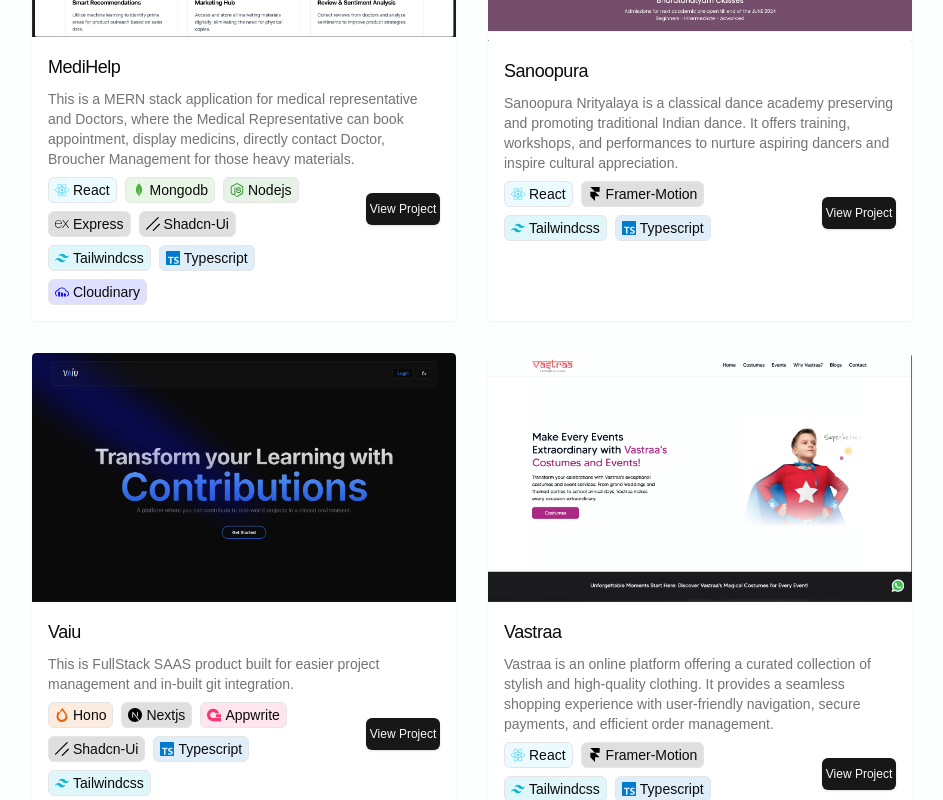
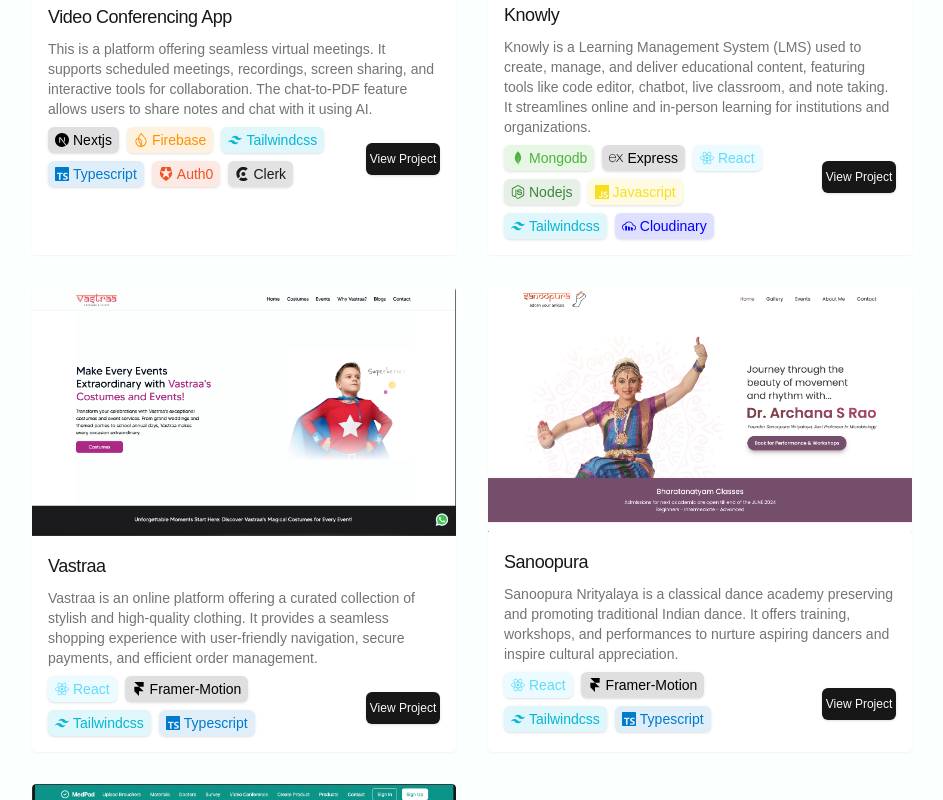
Before and after one commit to KIRAN-BUSARI/Kiran-portfolio, a React (Vite) app: page / in a window 1280 px wide. Shown: the part 1760-2560 px from the top of the page, without its empty margins (168-1111 px from the left). Built offline with nearby package versions, Linux system fonts and the light colour scheme.

Commit message:
Add Achievements component, update styles, and refactor ZoomCard

```diff
--- a/package.json
+++ b/package.json
@@ -19,6 +19,7 @@
     "@vercel/speed-insights": "^1.0.12",
     "class-variance-authority": "^0.7.1",
     "clsx": "^2.1.1",
+    "framer-motion": "^12.0.6",
     "husky": "^9.1.6",
     "lucide-react": "^0.474.0",
     "react": "^18.3.1",
--- a/src/components/Tag.tsx
+++ b/src/components/Tag.tsx
@@ -15,6 +15,9 @@
   SiClerk,
   SiFirebase,
   SiCloudinary,
+  SiJavascript,
+  SiPrisma,
+  SiAuth0,
 } from 'react-icons/si';
 import { Badge } from './ui/badge';
 
@@ -48,7 +51,7 @@
   {
     name: 'nodejs',
     icon: SiNodedotjs,
-    color: '#339933',
+    color: '#3c873a',
   },
   {
     name: 'express',
@@ -100,6 +103,21 @@
     icon: SiCloudinary,
     color: '#0000FF',
   },
+  {
+    name: 'javascript',
+    icon: SiJavascript,
+    color: '#F7DF1E',
+  },
+  {
+    name: 'prisma',
+    icon: SiPrisma,
+    color: '#f1f1f1',
+  },
+  {
+    name: 'auth0',
+    icon: SiAuth0,
+    color: '#EB5424',
+  },
 ];
 
 interface TagProps {
@@ -116,9 +134,8 @@
         return (
           <Badge
             key={tag.name}
-            variant="outline"
             className={cn('gap-1 font-medium transition-colors duration-200')}
-            style={{ backgroundColor: `${tag.color}20` }}
+            style={{ backgroundColor: `${tag.color}20`, color: `${tag.color}` }}
             aria-label={`Technology: ${tag.name}`}
           >
             <tag.icon
--- a/src/components/ZoomCard.tsx
+++ b/src/components/projectCard.tsx
@@ -18,7 +18,7 @@
   stacks,
 }: ZoomCardProps) => {
   return (
-    <article className="group overflow-hidden rounded bg-card shadow-sm transition-all duration-300 hover:shadow-md">
+    <article className="group overflow-hidden rounded bg-bg bg-card shadow-sm transition-all duration-300 hover:shadow-md">
       <figure className="overflow-hidden rounded-t-[4px]">
         <img
           src={image}
@@ -31,7 +31,7 @@
         />
       </figure>
       <div className="flex flex-col space-y-2 p-4">
-        <h2 className="text-center text-lg font-medium tracking-tight lg:text-start">
+        <h2 className="text-center text-lg font-medium tracking-tight text-primary lg:text-start">
           {title}
         </h2>
         <p className="text-center text-sm text-muted-foreground lg:text-start">
--- a/src/index.css
+++ b/src/index.css
@@ -29,7 +29,7 @@
     /* Adjust this value to change the length */
     bottom: -4px;
     height: 3px;
-    background-color: hsl(45, 100%, 60%);
+    background-color: rgb(255, 204, 51);
     transform: scaleX(0);
     /* Initially invisible */
     transform-origin: bottom right;
--- a/src/pages/Achievements.tsx
+++ b/src/pages/Achievements.tsx
@@ -1,5 +1,89 @@
+import { motion } from 'framer-motion';
+
+interface Achievement {
+  year: string;
+  title: string;
+  description: string;
+  category: 'award' | 'certification' | 'education' | 'work' | 'price money';
+}
+
+const achievements: Achievement[] = [
+  {
+    year: '2023',
+    title: 'Full Stack Developer Certification',
+    description:
+      'Completed advanced web development certification with expertise in modern frameworks and best practices.',
+    category: 'certification',
+  },
+  {
+    year: '2023',
+    title: 'WAVE-23 Hackathon - 3rd Place',
+    description:
+      'Developed a Learning Management System using MERN stack at the State Level Annual Hackathon, BEC Bagalkot.',
+    category: 'award',
+  },
+  {
+    year: '2024',
+    title: 'HACKB-24 Hackathon - 4th Place',
+    description:
+      'Built a Doctor Appointment System using MERN stack, featuring OpenCV-powered facial recognition for secure authentication.',
+    category: 'award',
+  },
+  {
+    year: '2024',
+    title: 'HACKB-24 2.0 Hackathon - 1st Place',
+    description:
+      'Created a Video Conferencing Application using Next.js, TypeScript, and PostgreSQL. Implemented innovative Chat-to-PDF feature using Generative AI at BITM Ballari State Level Inter-college Hackathon.',
+    category: 'award',
+  },
+];
+
 const Achievements = () => {
-  return <div>Achievements</div>;
+  return (
+    <div className="min-h-auto w-full text-primary" id="achievements">
+      <div className="mb-12">
+        <h1 className="text-4xl font-medium tracking-wide">
+          Achievements
+          <span className="text-secondary">.</span>
+        </h1>
+      </div>
+
+      <div className="relative">
+        {/* Vertical line */}
+        <div className="absolute left-4 h-full w-0.5 bg-secondary md:left-1/2"></div>
+
+        {achievements.map((achievement, index) => (
+          <motion.div
+            key={index}
+            initial={{ opacity: 0, y: 20 }}
+            whileInView={{ opacity: 1, y: 0 }}
+            viewport={{ once: true }}
+            transition={{ duration: 0.5, delay: index * 0.1 }}
+            className={`relative mb-12 flex flex-col gap-8 md:flex-row ${
+              index % 2 === 0 ? 'md:flex-row-reverse' : ''
+            }`}
+          >
+            {/* Timeline dot */}
+            <div className="absolute left-4 mt-1.5 h-4 w-4 -translate-x-2 transform rounded-full bg-secondary md:left-1/2"></div>
+
+            {/* Content */}
+            <div className="ml-12 p-4 md:ml-0 md:w-1/2">
+              <div className="rounded-lg border border-secondary bg-bg p-6 shadow-lg">
+                <span className="font-bold text-secondary">
+                  {achievement.year}
+                </span>
+                <h3 className="mt-2 text-xl font-bold">{achievement.title}</h3>
+                <p className="mt-2 text-gray-500">{achievement.description}</p>
+                <span className="mt-3 inline-block rounded-full bg-secondary/20 px-3 py-1 text-sm capitalize text-primary">
+                  {achievement.category}
+                </span>
+              </div>
+            </div>
+          </motion.div>
+        ))}
+      </div>
+    </div>
+  );
 };
 
 export default Achievements;
--- a/src/pages/Projects.tsx
+++ b/src/pages/Projects.tsx
@@ -1,5 +1,5 @@
 import React, { useRef, useState } from 'react';
-import Card from '../components/ZoomCard';
+import Card from '../components/projectCard';
 import Vastraa from '../assets/projects/vastraa.png';
 import Vaiu from '../assets/projects/vaiu.png';
 import Sanoopura from '../assets/projects/sanoopura.png';
@@ -21,24 +21,6 @@
 
 const cardsData: ProjectData[] = [
   {
-    title: 'Vastraa',
-    image: Vastraa,
-    link: 'https://vastraa.in',
-    category: ['Freelancing', 'Frontend'],
-    description:
-      'Vastraa is an online platform offering a curated collection of stylish and high-quality clothing. It provides a seamless shopping experience with user-friendly navigation, secure payments, and efficient order management.',
-    stack: ['react', 'framer-motion', 'tailwindcss', 'typescript'],
-  },
-  {
-    title: 'Sanoopura',
-    image: Sanoopura,
-    link: 'https://sanoopura.vercel.app',
-    category: ['Freelancing', 'Frontend'],
-    description:
-      'Sanoopura Nrityalaya is a classical dance academy preserving and promoting traditional Indian dance. It offers training, workshops, and performances to nurture aspiring dancers and inspire cultural appreciation.',
-    stack: ['react', 'framer-motion', 'tailwindcss', 'typescript'],
-  },
-  {
     title: 'Vaiu',
     image: Vaiu,
     link: 'https://vaiu.in',
@@ -52,39 +34,6 @@
       'shadcn-ui',
       'typescript',
       'tailwindcss',
-    ],
-  },
-  {
-    title: 'Video Conferencing App',
-    image: VideoConference,
-    link: 'https://www.behance.net/gallery/124837177/Iconography-Favourite-Food-Icons',
-    category: ['Fullstack'],
-    description:
-      'This is a platform offering seamless virtual meetings. It supports scheduled meetings, recordings, screen sharing, and interactive tools for collaboration. The chat-to-PDF feature allows users to share notes and chat with it using AI.',
-    stack: [
-      'nextjs',
-      'firebase',
-      'tailwindcss',
-      'shadcnui',
-      'typescript',
-      'clerk',
-    ],
-  },
-  {
-    title: 'Knowly',
-    image: Knowly,
-    link: 'https://lms-seven-fawn.vercel.app',
-    category: ['Fullstack'],
-    description:
-      'Knowly is a Learning Management System (LMS) used to create, manage, and deliver educational content, featuring tools like code editor, chatbot, live classroom, and note taking. It streamlines online and in-person learning for institutions and organizations.',
-    stack: [
-      'react',
-      'mongodb',
-      'nodejs',
-      'express',
-      'typescript',
-      'tailwindcss',
-      'cloudinary',
     ],
   },
   {
@@ -104,20 +53,72 @@
     ],
   },
   {
+    title: 'Video Conferencing App',
+    image: VideoConference,
+    link: 'https://www.behance.net/gallery/124837177/Iconography-Favourite-Food-Icons',
+    category: ['Fullstack'],
+    description:
+      'This is a platform offering seamless virtual meetings. It supports scheduled meetings, recordings, screen sharing, and interactive tools for collaboration. The chat-to-PDF feature allows users to share notes and chat with it using AI.',
+    stack: [
+      'nextjs',
+      'firebase',
+      'tailwindcss',
+      'shadcnui',
+      'typescript',
+      'auth0',
+      'clerk',
+    ],
+  },
+  {
+    title: 'Knowly',
+    image: Knowly,
+    link: 'https://lms-seven-fawn.vercel.app',
+    category: ['Fullstack'],
+    description:
+      'Knowly is a Learning Management System (LMS) used to create, manage, and deliver educational content, featuring tools like code editor, chatbot, live classroom, and note taking. It streamlines online and in-person learning for institutions and organizations.',
+    stack: [
+      'mongodb',
+      'express',
+      'react',
+      'nodejs',
+      'javascript',
+      'tailwindcss',
+      'cloudinary',
+    ],
+  },
+  {
+    title: 'Vastraa',
+    image: Vastraa,
+    link: 'https://vastraa.in',
+    category: ['Freelancing', 'Frontend'],
+    description:
+      'Vastraa is an online platform offering a curated collection of stylish and high-quality clothing. It provides a seamless shopping experience with user-friendly navigation, secure payments, and efficient order management.',
+    stack: ['react', 'framer-motion', 'tailwindcss', 'typescript'],
+  },
+  {
+    title: 'Sanoopura',
+    image: Sanoopura,
+    link: 'https://sanoopura.vercel.app',
+    category: ['Freelancing', 'Frontend'],
+    description:
+      'Sanoopura Nrityalaya is a classical dance academy preserving and promoting traditional Indian dance. It offers training, workshops, and performances to nurture aspiring dancers and inspire cultural appreciation.',
+    stack: ['react', 'framer-motion', 'tailwindcss', 'typescript'],
+  },
+  {
     title: 'MediHelp',
     image: Medihelp,
     link: 'https://',
-    category: ['Fullstack','Freelancing'],
+    category: ['Fullstack', 'Freelancing'],
     description:
       'This is a MERN stack application for medical representative and Doctors, where the Medical Representative can book appointment, display medicins, directly contact Doctor, Broucher Management for those heavy materials.',
     stack: [
+      'mongodb',
+      'express',
       'react',
-      'mongodb',
       'nodejs',
-      'express',
+      'javascript',
+      'tailwindcss',
       'shadcn-ui',
-      'tailwindcss',
-      'typescript',
       'cloudinary',
     ],
   },
@@ -139,9 +140,7 @@
     return cardsData.filter((card) => card.category.includes(filter));
   };
 
-  const sortedCards = getFilteredCards().sort((a, b) =>
-    a.title.localeCompare(b.title),
-  );
+  const sortedCards = getFilteredCards();
 
   const handleMouseEnter = () => {
     if (audioRef.current) {
@@ -168,8 +167,8 @@
           <p className="m-0 h-0 p-0 md:block lg:hidden">
             <br />
           </p>
-          meets pixel
-          <span className="text-secondary">.</span>
+          meets <span className="text-secondary">pixel</span>
+          <span>.</span>
         </h1>
       </div>
       <div className="grid grid-cols-3 items-center justify-center gap-2 pb-[40px] pt-[40px] sm:gap-4 lg:flex lg:justify-start">
@@ -198,7 +197,7 @@
           onMouseEnter={handleMouseEnter}
           onMouseLeave={handleMouseLeave}
           className={`rounded-full border px-4 py-1 text-primary backdrop-blur-sm transition-all duration-300 hover:border-secondary sm:px-6 md:font-semibold lg:font-normal ${
-            filter === 'Freelancing' ? 'bg-secondary' : ''
+            filter === 'Freelancing' ? 'bg-secondary text-gray-950' : ''
           }`}
         >
           Freelancing
@@ -215,6 +214,7 @@
         </button>
         <audio src={audio} ref={audioRef}></audio>
       </div>
+
       <div className="mb-16 grid gap-8 sm:grid-cols-1 md:mx-auto md:grid-cols-2 lg:grid-cols-2">
         {sortedCards.map((card, index) => (
           <Card
```
Also changed, not shown: src/pages/Home.tsx (+4 -4 lines), 1 other file (tests, documents, lock files or other folders).
